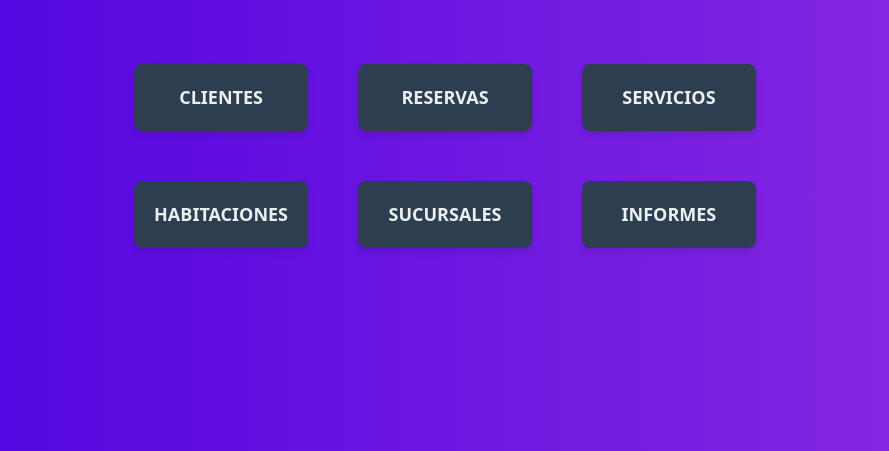
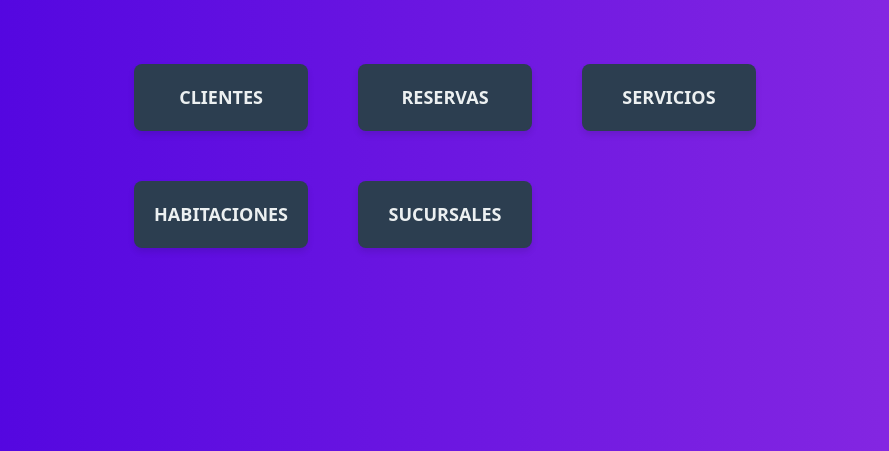
Before and after one commit to mcuzco/ProyectoMC, a Flask app: page /home in a window 1280 px wide. Shown: the part 56-507 px from the top of the page, without its empty margins (195-1084 px from the left). Run offline with Flask 2, Linux system fonts and the light colour scheme; some libraries are stand-ins or nearby versions.

Commit message:
requirements completed, DB updated, home updated, app.py updated

```diff
--- a/app/app.py
+++ b/app/app.py
@@ -11,11 +11,11 @@ import time
 app = Flask(__name__)
 
 # Set the secret key to a random value
-app.config['SECRET_KEY'] = 'matthews'
+app.config['SECRET_KEY'] = '<key>'
 app.config['MYSQL_CURSORCLASS'] = 'DictCursor'
 app.config['MYSQL_HOST'] = 'localhost'
 app.config['MYSQL_USER'] = 'root'
-app.config['MYSQL_PASSWORD'] = 'Rafael2002'
+app.config['MYSQL_PASSWORD'] = '<password>'
 app.config['MYSQL_DB'] = 'flaskcontact'
 app.config['MYSQL_SSL_DISABLED'] = True  # Deshabilitar SSL
 
@@ -466,89 +466,6 @@ def delete_sucursal(id):
         flash(f'Error al eliminar sucursal: {str(e)}')
     return redirect(url_for('sucursales'))
 
-@app.route('/informes') # Ruta para mostrar informes
-def informes():
-    cursor = mysqldb.connection.cursor()
-    cursor.execute('''
-        SELECT informes.id, informes.tipo, informes.descripcion, informes.fecha, informes.total,
-               clientes.nombre AS cliente_nombre, reservas.id AS reserva_id, sucursales.nombre AS sucursal_nombre
-        FROM informes
-        LEFT JOIN clientes ON informes.cliente_id = clientes.id
-        LEFT JOIN reservas ON informes.reserva_id = reservas.id
-        LEFT JOIN sucursales ON informes.sucursal_id = sucursales.id
-    ''')
-    informes = cursor.fetchall()
-    return render_template('informes/informes.html', informes=informes)
-
-
-@app.route('/add_informe', methods=['POST', 'GET']) # Ruta para agregar informes
-def add_informe():
-    if request.method == 'POST':
-        tipo = request.form['tipo']
-        descripcion = request.form['descripcion']
-        fecha = request.form['fecha']
-        total = request.form['total']
-        cliente_id = request.form['cliente_id']
-        reserva_id = request.form['reserva_id']
-        sucursal_id = request.form['sucursal_id']
-        cursor = mysqldb.connection.cursor()
-        cursor.execute('INSERT INTO informes (tipo, descripcion, fecha, total, cliente_id, reserva_id, sucursal_id) VALUES (%s, %s, %s, %s, %s, %s, %s)', (tipo, descripcion, fecha, total, cliente_id, reserva_id, sucursal_id))
-        mysqldb.connection.commit()
-        flash('Informe agregado exitosamente!')
-        return redirect(url_for('informes'))
-
-
-
-@app.route('/edit_informe/<id>', methods=['POST', 'GET']) # Ruta para editar informes
-def get_informe(id):
-    cursor = mysqldb.connection.cursor()
-    cursor.execute('SELECT * FROM informes WHERE id = %s', (id,))
-    informe = cursor.fetchone()
-    cursor.execute('SELECT id, nombre FROM clientes')
-    clientes = cursor.fetchall()
-    cursor.execute('SELECT id FROM reservas')
-    reservas = cursor.fetchall()
-    cursor.execute('SELECT id, nombre FROM sucursales')
-    sucursales = cursor.fetchall()
-    return render_template('informes/edit-informe.html', informe=informe, clientes=clientes, reservas=reservas, sucursales=sucursales)
-
-@app.route('/update_informe/<id>', methods=['POST']) # Ruta para actualizar informes
-def update_informe(id):
-    if request.method == 'POST':
-        tipo = request.form['tipo']
-        descripcion = request.form['descripcion']
-        fecha = request.form['fecha']
-        total = request.form['total']
-        cliente_id = request.form['cliente_id']
-        reserva_id = request.form['reserva_id']
-        sucursal_id = request.form['sucursal_id']
-        cursor = mysqldb.connection.cursor()
-        cursor.execute('''
-            UPDATE informes
-            SET tipo = %s,
-                descripcion = %s,
-                fecha = %s,
-                total = %s,
-                cliente_id = %s,
-                reserva_id = %s,
-                sucursal_id = %s
-            WHERE id = %s
-        ''', (tipo, descripcion, fecha, total, cliente_id, reserva_id, sucursal_id, id))
-        mysqldb.connection.commit()
-        flash('Informe actualizado exitosamente!')
-        return redirect(url_for('informes'))
-
-@app.route('/delete_informe/<string:id>', methods=['POST']) # Ruta para eliminar informes
-def delete_informe(id):
-    try:
-        cursor = mysqldb.connection.cursor()
-        cursor.execute('DELETE FROM informes WHERE id = %s', (id,))
-        mysqldb.connection.commit()
-        flash('Informe eliminado exitosamente!')
-    except Exception as e:
-        flash(f'Error al eliminar informe: {str(e)}')
-    return redirect(url_for('informes'))
-
 @app.route('/facturas') # Ruta para mostrar facturas
 def facturas():
     cursor = mysqldb.connection.cursor()
--- a/app/templates/home.html
+++ b/app/templates/home.html
@@ -9,7 +9,6 @@
             <li><a href="{{ url_for('servicios') }}">SERVICIOS</a></li>
             <li><a href="{{ url_for('habitaciones') }}">HABITACIONES</a></li>
             <li><a href="{{ url_for('sucursales') }}">SUCURSALES</a></li>
-            <li><a href="">INFORMES</a></li>
         </ul>
     </nav>
 </div>
--- a/requirements.txt
+++ b/requirements.txt
@@ -9,3 +9,4 @@ mysqlclient==2.1.1
 PyMySQL==1.0.2
 Werkzeug==2.1.2
 zipp==3.8.0
+reportlab==4.2.5
```
Also changed, not shown: sql/Flask_DB.sql (renamed from sql/db.sql, +5 -5 lines).
